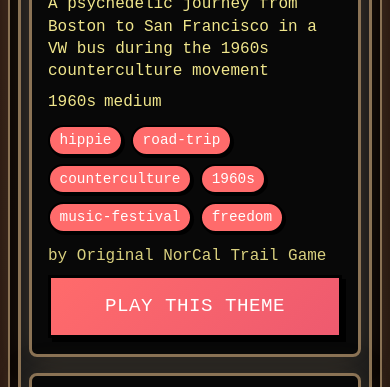
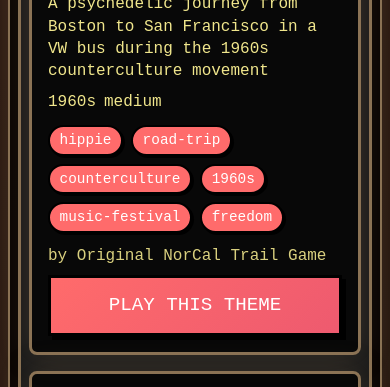
Before and after one commit to BobbyMorse/EndlessTrails, a plain HTML site: page theme-engine/index.html in a window 390 px wide. Shown: the part 247-634 px from the top of the page. Drawn offline with nearby package versions, Linux system fonts and the light colour scheme.

Commit message:
Fix button text overflow on mobile - final fix
- Reduced font size to 1rem
- Removed letter-spacing completely
- Added max-width 100% and overflow-wrap
- Prevents text from extending outside button borders
- Matches mobile-friendly design of forage game

```diff
--- a/theme-engine/assets/styles.css
+++ b/theme-engine/assets/styles.css
@@ -567,14 +567,16 @@
       }
 
       button {
-        padding: 0.8rem 0.5rem;
-        font-size: 1.1rem;
+        padding: 0.7rem 0.4rem;
+        font-size: 1rem;
         /* Larger tap targets for mobile */
         min-height: 50px;
         touch-action: manipulation;
-        letter-spacing: 0.5px;
+        letter-spacing: 0px;
         word-break: break-word;
-        line-height: 1.3;
+        line-height: 1.2;
+        max-width: 100%;
+        overflow-wrap: break-word;
       }
 
       .button-group {
```
